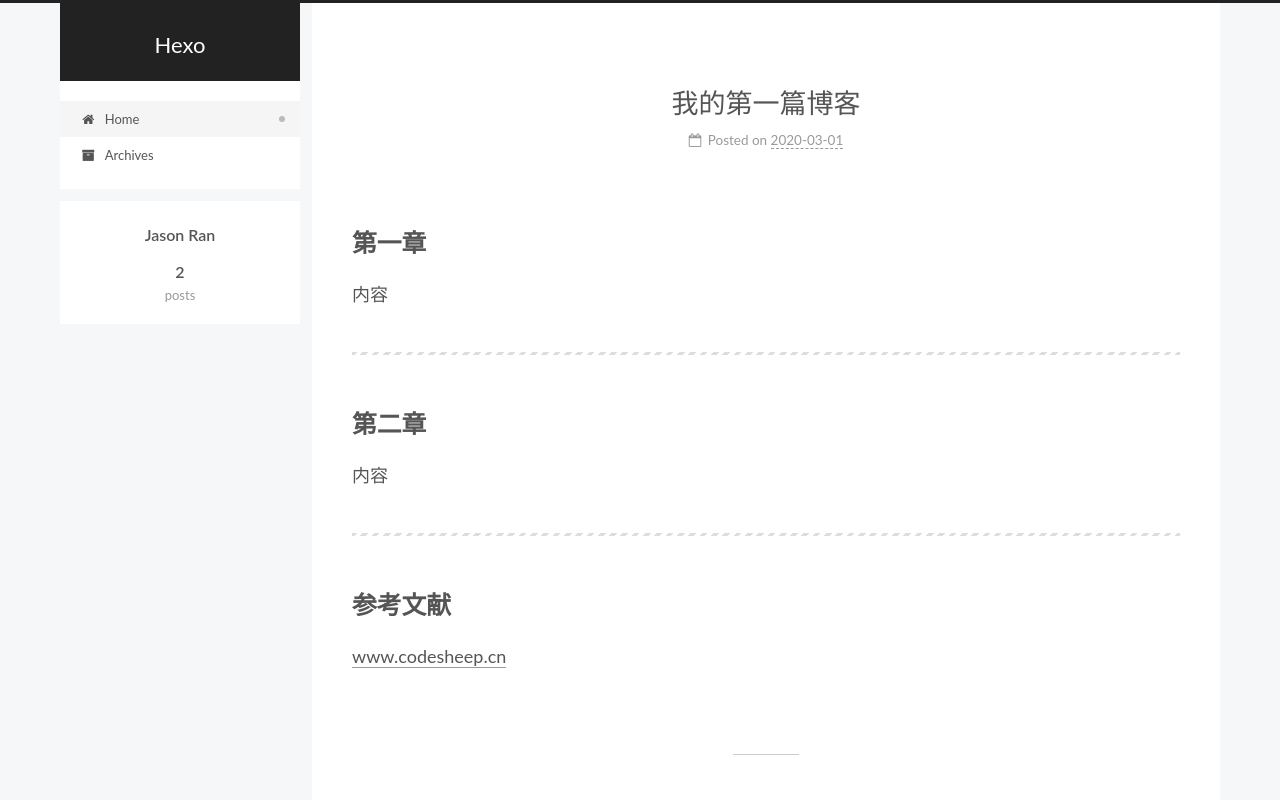
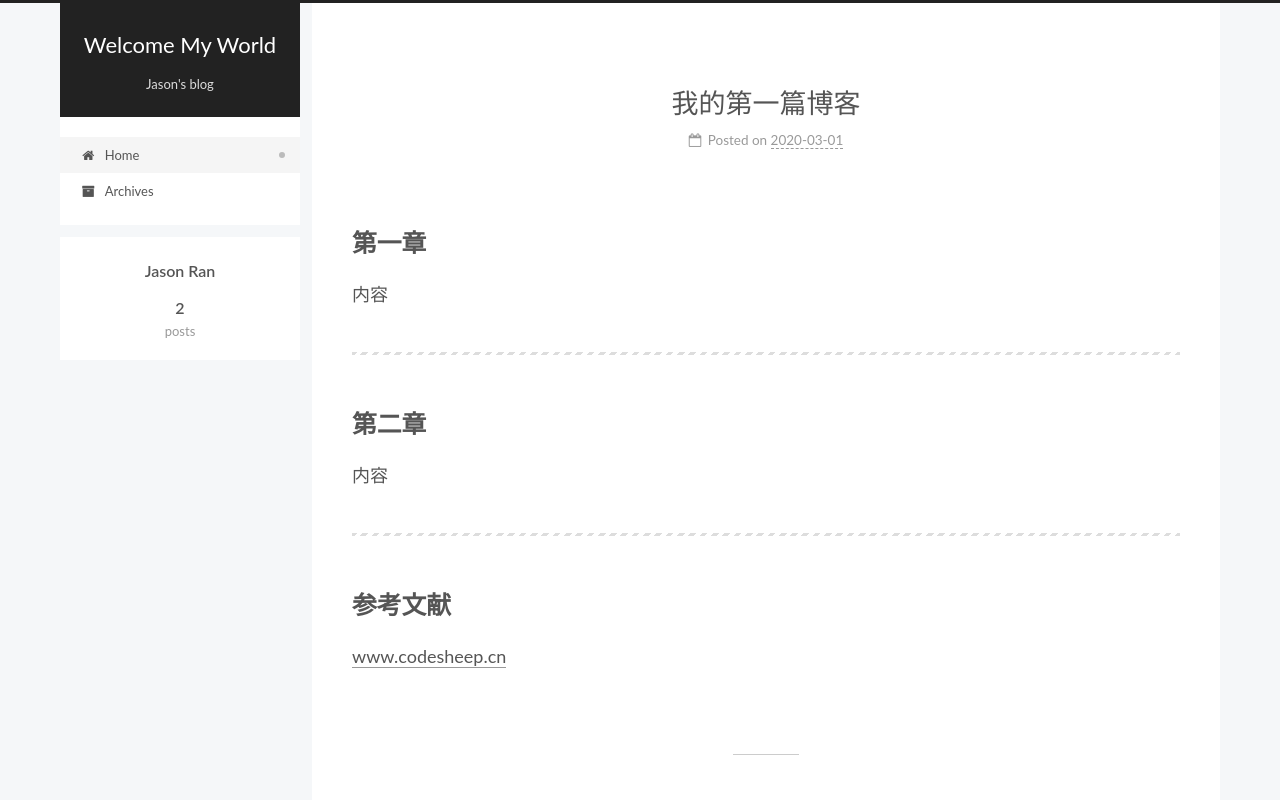
Before and after one commit to JasonRan070/JasonRan070.github.io, a plain HTML site: page index.html in a window 1280 px wide. Shown: the top 800 px of the page. Drawn offline with Linux system fonts and the light colour scheme.

Commit message:
Site updated: 2020-03-01 22:25:24

```diff
--- a/css/main.css
+++ b/css/main.css
@@ -1162,7 +1162,7 @@ pre .javascript .function {
 }
 .links-of-author a::before,
 .links-of-author span.exturl::before {
-  background: #03f;
+  background: #931ad6;
   border-radius: 50%;
   content: ' ';
   display: inline-block;
--- a/index.html
+++ b/index.html
@@ -21,9 +21,9 @@
   </script>
 
   <meta property="og:type" content="website">
-<meta property="og:title" content="Hexo">
+<meta property="og:title" content="Welcome My World">
 <meta property="og:url" content="https://jasonran070.github.io/index.html">
-<meta property="og:site_name" content="Hexo">
+<meta property="og:site_name" content="Welcome My World">
 <meta property="og:locale" content="en_US">
 <meta property="article:author" content="Jason Ran">
 <meta name="twitter:card" content="summary">
@@ -40,7 +40,7 @@
   };
 </script>
 
-  <title>Hexo</title>
+  <title>Welcome My World</title>
 
 
 
@@ -92,10 +92,11 @@
     <div>
       <a href="/" class="brand" rel="start">
         <span class="logo-line-before"><i></i></span>
-        <span class="site-title">Hexo</span>
+        <span class="site-title">Welcome My World</span>
         <span class="logo-line-after"><i></i></span>
       </a>
     </div>
+        <p class="site-subtitle">Jason's blog</p>
   </div>
 
   <div class="site-nav-right">
@@ -153,7 +154,7 @@
     </span>
 
     <span hidden itemprop="publisher" itemscope itemtype="http://schema.org/Organization">
-      <meta itemprop="name" content="Hexo">
+      <meta itemprop="name" content="Welcome My World">
     </span>
       <header class="post-header">
         <h1 class="post-title" itemprop="name headline">
@@ -216,7 +217,7 @@
     </span>
 
     <span hidden itemprop="publisher" itemscope itemtype="http://schema.org/Organization">
-      <meta itemprop="name" content="Hexo">
+      <meta itemprop="name" content="Welcome My World">
     </span>
       <header class="post-header">
         <h1 class="post-title" itemprop="name headline">
```
Also changed, not shown: 2020/03/01/hello-world/index.html (+5 -4 lines), 2020/03/01/我的第一篇博客/index.html (+5 -4 lines), archives/2020/03/index.html (+5 -4 lines), archives/2020/index.html (+5 -4 lines), archives/index.html (+5 -4 lines).
